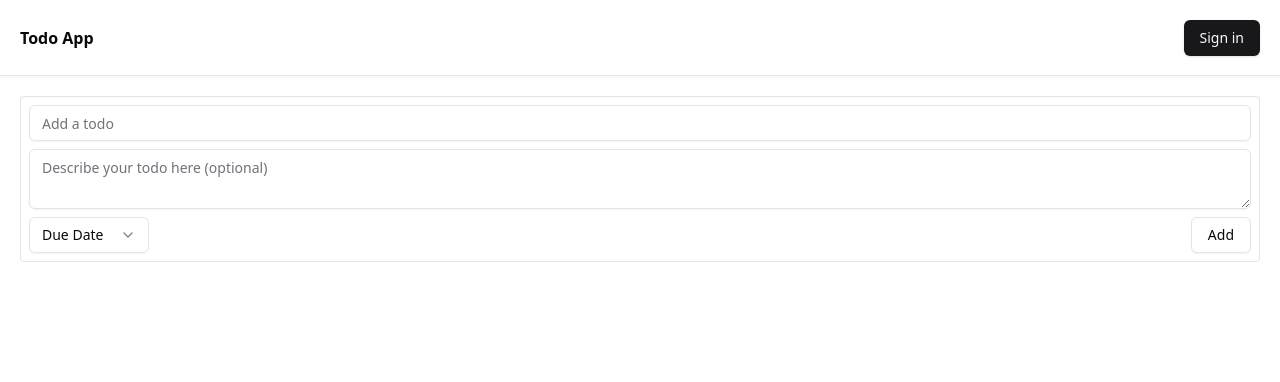
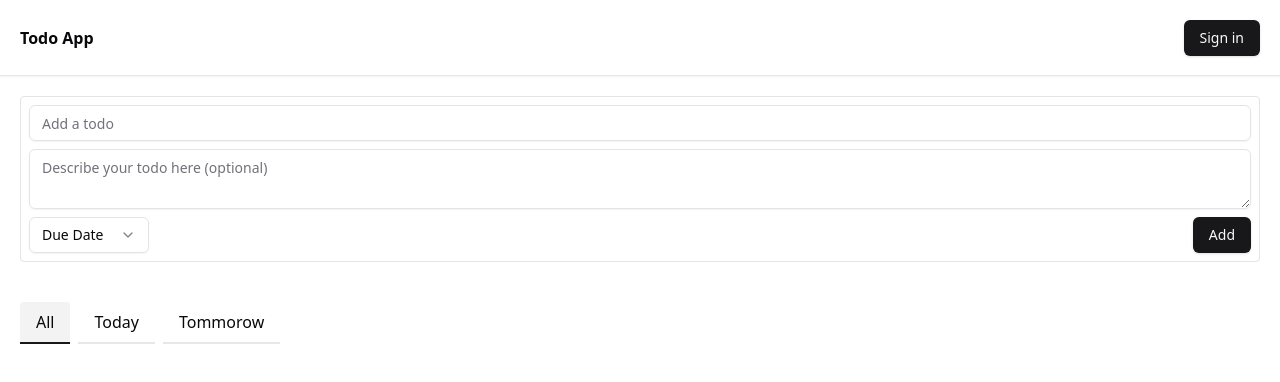
Before and after one commit to sahan-chinthaka/todo-app, a Next.js app: page / in a window 1280 px wide. Shown: the top 382 px of the page. Built offline with nearby package versions, Linux system fonts and the light colour scheme; no server answers.

Commit message:
Refactor Todo model and forms; add AddTodo component for creating todos

```diff
--- a/app/page.tsx
+++ b/app/page.tsx
@@ -1,105 +1,68 @@
 "use client";
 
-import { Button } from "@/components/ui/button";
-import { Calendar } from "@/components/ui/calendar";
-import { Input } from "@/components/ui/input";
-import {
-  Popover,
-  PopoverContent,
-  PopoverTrigger,
-} from "@/components/ui/popover";
-import {
-  Select,
-  SelectContent,
-  SelectItem,
-  SelectTrigger,
-  SelectValue,
-} from "@/components/ui/select";
-import { Textarea } from "@/components/ui/textarea";
+import AddTodo from "@/components/add-todo";
+import TodoView from "@/components/todo-view";
 import { useAuth } from "@/context/auth";
-import { cn } from "@/lib/utils";
-import { CalendarIcon } from "lucide-react";
-import { useState } from "react";
+import { TodoType } from "@/lib/types";
+import { api, cn } from "@/lib/utils";
+import { useEffect, useState } from "react";
+
+enum Filter {
+  All = "all",
+  Today = "today",
+  Tommorow = "tommorow",
+}
 
 export default function Home() {
   const auth = useAuth();
-  const [date, setDate] = useState<Date>();
-  const [dateOption, setDateOption] = useState<
-    "today" | "tommorow" | "next-week" | "date" | undefined
-  >(undefined);
+  const [todos, setTodos] = useState<TodoType[]>();
+  const [active, setActive] = useState<Filter>(Filter.All);
+
+  useEffect(() => {
+    if (!auth) return;
+    api.get("/api/todo").then((res) => {
+      if (res.data.done) {
+        setTodos(res.data.todos);
+        console.log(res.data.todos);
+      }
+    });
+  }, [auth]);
 
   return (
     <div className="container mx-auto">
-      <form
-        onSubmit={(e) => {
-          e.preventDefault();
-          const formData = new FormData(e.target as HTMLFormElement);
-          console.log(formData, dateOption, date);
-        }}
-      >
-        <div className="flex flex-col gap-2 rounded border p-2">
-          <Input placeholder="Add a todo" name="name" />
-          <Textarea
-            placeholder="Describe your todo here (optional)"
-            className="max-h-[150px]"
-            name="description"
-          ></Textarea>
-          <div className="flex flex-col items-stretch gap-2 sm:flex-row">
-            <Select
-              name="date"
-              onValueChange={(value: any) =>
-                setDateOption(value == "remove" ? null : value)
-              }
-              defaultValue={dateOption}
-              value={dateOption}
-            >
-              <SelectTrigger className="w-auto sm:w-[120px]">
-                <SelectValue placeholder="Due Date" />
-              </SelectTrigger>
-              <SelectContent className="w-auto">
-                <SelectItem value="today">Today</SelectItem>
-                <SelectItem value="tomorrow">Tomorrow</SelectItem>
-                <SelectItem value="next-week">Next week</SelectItem>
-                <SelectItem value="date">Pick a date</SelectItem>
-                {dateOption && (
-                  <SelectItem value="remove" className="w-full cursor-pointer">
-                    <div className="w-full border p-2 text-center text-destructive">
-                      Remove Due Date
-                    </div>
-                  </SelectItem>
-                )}
-              </SelectContent>
-            </Select>
-            {dateOption === "date" && (
-              <Popover>
-                <PopoverTrigger asChild>
-                  <Button
-                    variant={"outline"}
+      <AddTodo />
+      <div className="mt-10 flex space-x-2">
+        <span
+          onClick={() => setActive(Filter.All)}
           className={cn(
-                      "w-auto justify-start text-left font-normal sm:w-[240px]",
-                      !date && "text-muted-foreground",
+            "block cursor-pointer border-b-2 border-b-primary/10 px-4 py-2",
+            active == "all" && "rounded-t border-b-primary bg-primary/5",
           )}
         >
-                    <CalendarIcon />
-                    {date ? date.toDateString() : <span>Pick a date</span>}
-                  </Button>
-                </PopoverTrigger>
-                <PopoverContent className="w-auto p-0" align="start">
-                  <Calendar
-                    mode="single"
-                    selected={date}
-                    onSelect={setDate}
-                    initialFocus
-                  />
-                </PopoverContent>
-              </Popover>
+          All
+        </span>
+        <span
+          onClick={() => setActive(Filter.Today)}
+          className={cn(
+            "block cursor-pointer border-b-2 border-b-primary/10 px-4 py-2",
+            active == "today" && "rounded-t border-b-primary bg-primary/5",
           )}
-            <Button className="sm:ml-auto" variant="outline" type="submit">
-              Add
-            </Button>
+        >
+          Today
+        </span>
+        <span
+          onClick={() => setActive(Filter.Tommorow)}
+          className={cn(
+            "block cursor-pointer border-b-2 border-b-primary/10 px-4 py-2",
+            active == "tommorow" && "rounded-t border-b-primary bg-primary/5",
+          )}
+        >
+          Tommorow
+        </span>
       </div>
+      <div className="mt-10 space-y-2">
+        {todos && todos.map((todo, k) => <TodoView key={k} todo={todo} />)}
       </div>
-      </form>
     </div>
   );
 }
--- /dev/null
+++ b/components/add-todo.tsx
@@ -0,0 +1,134 @@
+import { api, cn } from "@/lib/utils";
+import { CalendarIcon } from "lucide-react";
+import { useState } from "react";
+import { toast } from "sonner";
+import { Button } from "./ui/button";
+import { Calendar } from "./ui/calendar";
+import { Input } from "./ui/input";
+import { Popover, PopoverContent, PopoverTrigger } from "./ui/popover";
+import {
+  Select,
+  SelectContent,
+  SelectItem,
+  SelectTrigger,
+  SelectValue,
+} from "./ui/select";
+import { Textarea } from "./ui/textarea";
+
+function AddTodo() {
+  const [date, setDate] = useState<Date>();
+  const [disabled, setDisabled] = useState(false);
+  const [dateOption, setDateOption] = useState<
+    "today" | "tomorrow" | "next-week" | "date" | undefined
+  >(undefined);
+
+  function submit(e: any) {
+    e.preventDefault();
+    const formData = new FormData(e.target as HTMLFormElement);
+
+    let d = date;
+    if (dateOption === "today") {
+      d = new Date();
+    } else if (dateOption === "tomorrow") {
+      d = new Date();
+      d.setDate(d.getDate() + 1);
+    } else if (dateOption === "next-week") {
+      d = new Date();
+      d.setDate(d.getDate() + 7);
+    } else if (dateOption === null) {
+      d = undefined;
+    }
+
+    setDisabled(true);
+    api
+      .post("/api/todo", {
+        userId: "id",
+        name: formData.get("name"),
+        description: formData.get("description"),
+        date: d,
+      })
+      .then((res) => {
+        if (res.data.done) {
+          toast.success("Todo added successfully");
+        } else {
+          toast.error(res.data.message);
+        }
+      })
+      .catch((e) => {
+        toast.error(e.message);
+      })
+      .finally(() => {
+        setDisabled(false);
+      });
+  }
+
+  return (
+    <form onSubmit={submit}>
+      <div className="flex flex-col gap-2 rounded border p-2">
+        <Input placeholder="Add a todo" name="name" autoComplete="off" />
+        <Textarea
+          placeholder="Describe your todo here (optional)"
+          className="max-h-[150px]"
+          name="description"
+          autoComplete="off"
+        ></Textarea>
+        <div className="flex flex-col items-stretch gap-2 sm:flex-row">
+          <Select
+            name="date"
+            onValueChange={(value: any) =>
+              setDateOption(value == "remove" ? null : value)
+            }
+            defaultValue={dateOption}
+            value={dateOption}
+          >
+            <SelectTrigger className="w-auto sm:w-[120px]">
+              <SelectValue placeholder="Due Date" />
+            </SelectTrigger>
+            <SelectContent className="w-auto">
+              <SelectItem value="today">Today</SelectItem>
+              <SelectItem value="tomorrow">Tomorrow</SelectItem>
+              <SelectItem value="next-week">Next week</SelectItem>
+              <SelectItem value="date">Pick a date</SelectItem>
+              {dateOption && (
+                <SelectItem value="remove" className="w-full cursor-pointer">
+                  <div className="w-full border p-2 text-center text-destructive">
+                    Remove Due Date
+                  </div>
+                </SelectItem>
+              )}
+            </SelectContent>
+          </Select>
+          {dateOption === "date" && (
+            <Popover>
+              <PopoverTrigger asChild>
+                <Button
+                  variant={"outline"}
+                  className={cn(
+                    "w-auto justify-start text-left font-normal sm:w-[240px]",
+                    !date && "text-muted-foreground",
+                  )}
+                >
+                  <CalendarIcon />
+                  {date ? date.toDateString() : <span>Pick a date</span>}
+                </Button>
+              </PopoverTrigger>
+              <PopoverContent className="w-auto p-0" align="start">
+                <Calendar
+                  mode="single"
+                  selected={date}
+                  onSelect={setDate}
+                  initialFocus
+                />
+              </PopoverContent>
+            </Popover>
+          )}
+          <Button disabled={disabled} className="sm:ml-auto" type="submit">
+            Add
+          </Button>
+        </div>
+      </div>
+    </form>
+  );
+}
+
+export default AddTodo;
--- /dev/null
+++ b/components/todo-view.tsx
@@ -0,0 +1,24 @@
+import { Trash2 } from "lucide-react";
+import { Button } from "./ui/button";
+import { TodoType } from "@/lib/types";
+
+function TodoView({ todo }: { todo: TodoType }) {
+  return (
+    <div className="group flex items-center rounded border p-4 shadow-sm transition-colors hover:bg-gray-50">
+      <div>
+        <p>{todo.name}</p>
+        {}
+      </div>
+      <div className="ml-auto">
+        <Button
+          variant="outline"
+          className="opacity-0 transition-opacity group-hover:opacity-100"
+        >
+          <Trash2 size={16} />
+        </Button>
+      </div>
+    </div>
+  );
+}
+
+export default TodoView;
--- a/lib/forms.ts
+++ b/lib/forms.ts
@@ -21,3 +21,10 @@ export const SignUpFormSchema = z
       });
     }
   });
+
+export const TodoFormSchema = z.object({
+  name: z.string().trim().min(1, "Todo name shouldn't be empty"),
+  description: z.string().optional(),
+  date: z.coerce.date().optional(),
+  userId: z.string(),
+});
--- a/models/todo.ts
+++ b/models/todo.ts
@@ -1,7 +1,7 @@
-import { ITodo } from "@/lib/types";
+import { TodoType } from "@/lib/types";
 import mongoose from "mongoose";
 
-const todoSchema = new mongoose.Schema<ITodo>({
+const todoSchema = new mongoose.Schema<TodoType>({
   name: {
     type: String,
     required: true,
@@ -10,6 +10,14 @@ const todoSchema = new mongoose.Schema<ITodo>({
     type: String,
     required: false,
   },
+  userId: {
+    type: String,
+    required: true,
+  },
+  date: {
+    type: Date,
+    required: false,
+  },
 });
 
 const Todo = mongoose.models.Todo || mongoose.model("Todo", todoSchema);
```
Also changed, not shown: app/api/todo/route.ts (+40 -3 lines), lib/types.ts (+4 -4 lines). Lines whose indentation alone changed are shown as unchanged.
